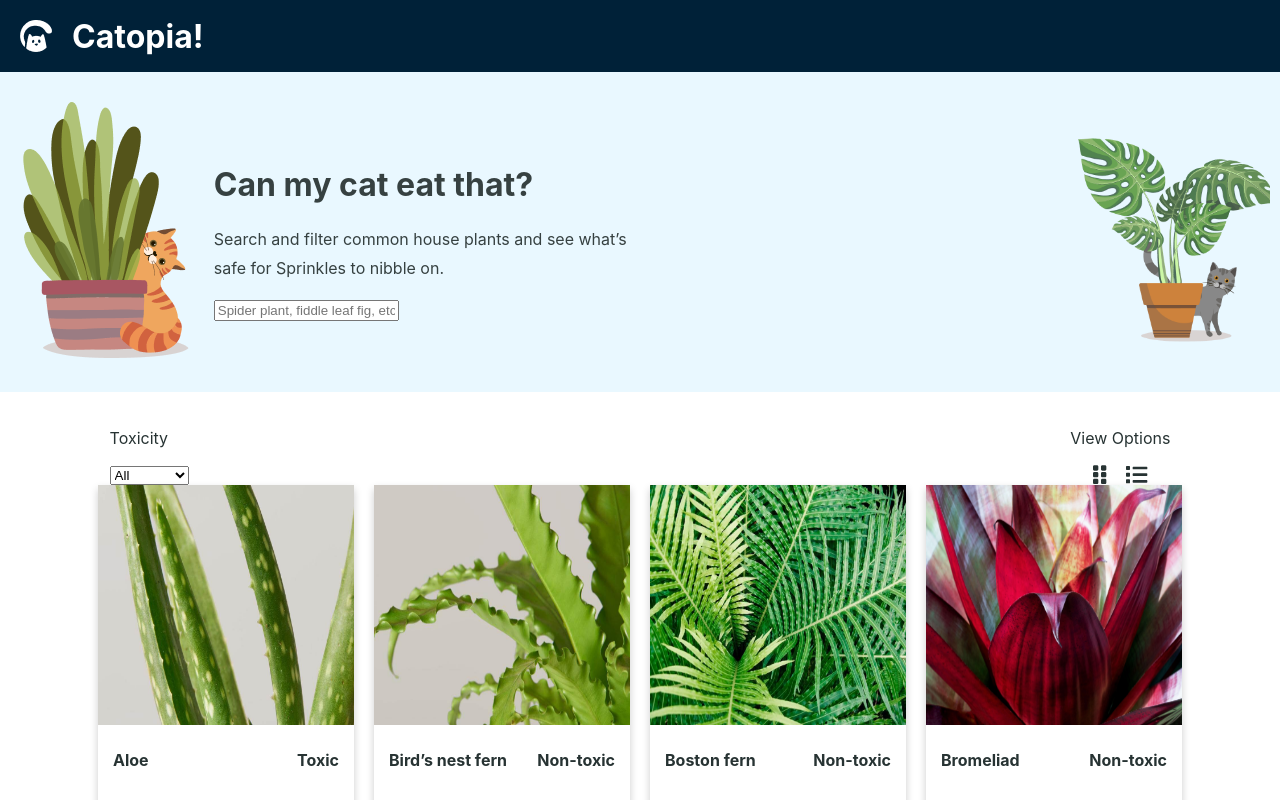
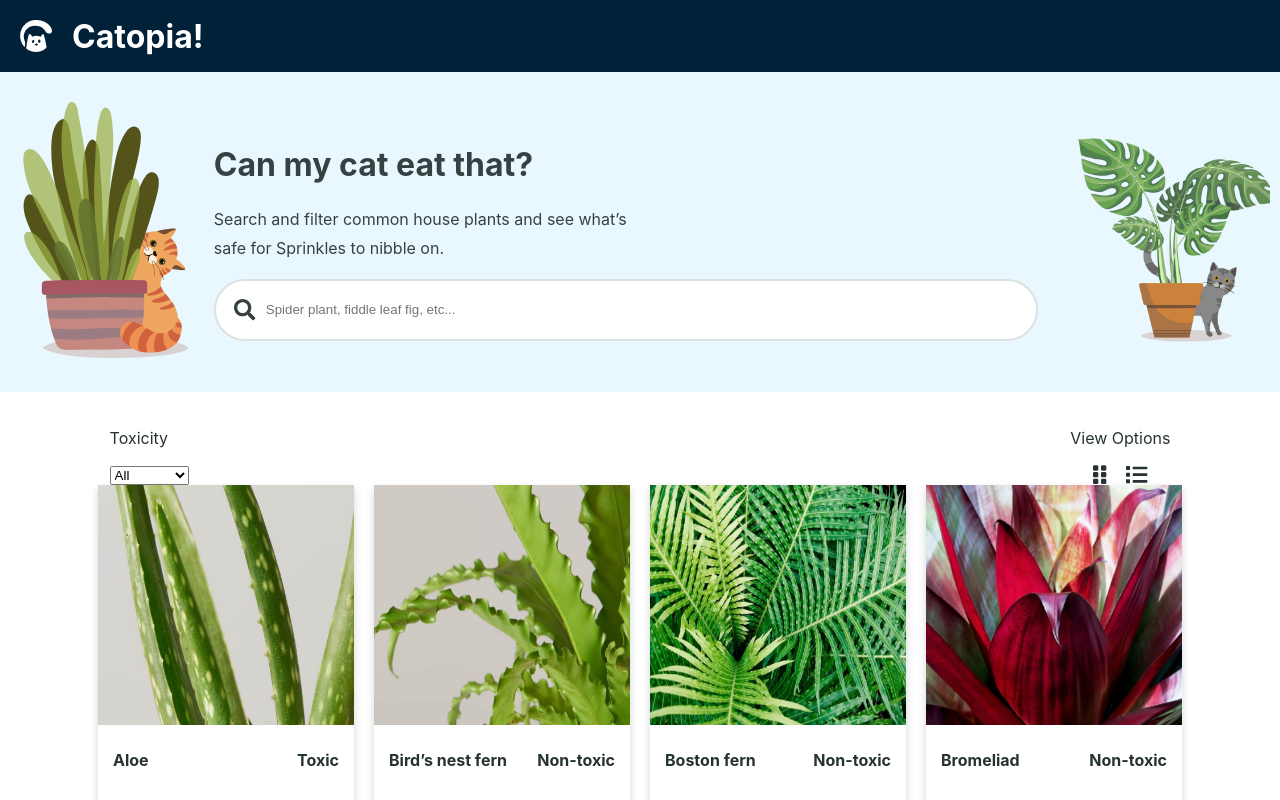
Before and after one commit to hazalozturk/can-my-cat-eat-that, a React (Create React App) app: page / in a window 1280 px wide. Shown: the top 800 px of the page. Built offline with nearby package versions, Linux system fonts and the light colour scheme.

Commit message:
Add styles to the Search input

```diff
--- a/src/App.css
+++ b/src/App.css
@@ -78,14 +78,14 @@
 }
 
 .card {
-  box-shadow: 0 4px 8px 0 rgba(0, 0, 0, 0.2);
+  box-shadow: 0 4px 8px 0 rgb(39, 51, 51, 0.2);
   transition: 0.3s;
   height: 40vh;
   width: 20vw;
 }
 
 .card:hover {
-  box-shadow: 0 8px 16px 0 rgba(0, 0, 0, 0.2);
+  box-shadow: 0 8px 16px 0 rgb(39, 51, 51, 0.2);
 }
 
 .container {
@@ -105,3 +105,27 @@
   font-weight: bold;
 }
 /* Plant View section related styles end */
+
+/* Search input styles */
+.search-input-wrapper {
+  position: relative;
+}
+.search-input {
+  width: 60vw;
+  height: 56px;
+  border-radius: 32px;
+  border-color: #dee1e1;
+  border-style: solid; /* to overwrite the inset style of html input */
+  padding-left: 50px;
+}
+.search-input:focus {
+  box-shadow: 0 1px 6px rgb(39, 51, 51, 0.2);
+  outline: none; /* to get rid of the blue outline on focus */
+}
+
+.search-input-icon {
+  position: absolute;
+  top: 20px;
+  left: 20px;
+  color: #364141;
+}
--- a/src/components/Search.js
+++ b/src/components/Search.js
@@ -1,5 +1,8 @@
 import React from 'react';
 import Fuse from 'fuse.js';
+import { FontAwesomeIcon } from '@fortawesome/react-fontawesome'
+import { faSearch } from '@fortawesome/free-solid-svg-icons'
+
 export default class Search extends React.Component {
     getSuggestions = value => {
         let options = {
@@ -19,11 +22,15 @@ export default class Search extends React.Component {
 
     render() {
         return (
-            <input
-                type="text"
-                placeholder="Spider plant, fiddle leaf fig, etc..."
-                onChange={this.getSuggestions}
-            />
+            <div className="search-input-wrapper">
+                <FontAwesomeIcon icon={faSearch} size="lg" className="search-input-icon" />
+                <input
+                    className="search-input"
+                    type="text"
+                    placeholder="Spider plant, fiddle leaf fig, etc..."
+                    onChange={this.getSuggestions}
+                />
+            </div>
         );
     }
 }
```
